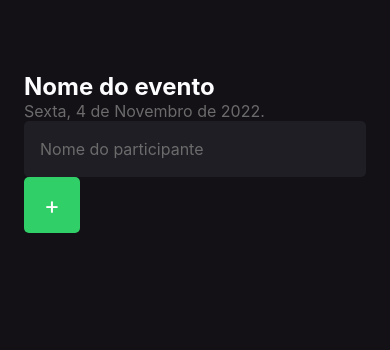
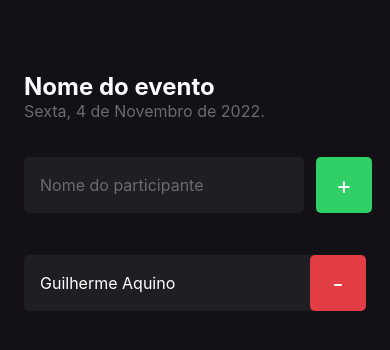
Before and after one commit to oguiaquino/imhere, a React Native app: screen / in a window 390 px wide. Shown: the top 350 px of the page. Built offline with nearby package versions, Linux system fonts and the light colour scheme.

Commit message:
feat: Add componente Participand e função de remover

```diff
--- a/src/screens/Home/index.tsx
+++ b/src/screens/Home/index.tsx
@@ -1,4 +1,5 @@
 import { Text, TextInput, TouchableOpacity, View } from "react-native";
+import { Participant } from "../components/Participant";
 
 import { styles } from "./style";
 
@@ -8,12 +9,17 @@
     console.log('hi')
   }
 
+  function hanleParticipantRemove() {
+
+  }
+
   return (
     <View style={styles.container}>
       <Text style={styles.eventName}>Nome do evento</Text>
 
       <Text style={styles.eventDate}>Sexta, 4 de Novembro de 2022.</Text>
 
+      <View style={styles.form}>
         <TextInput
           style={styles.input}
           placeholder="Nome do participante"
@@ -24,5 +30,9 @@
           <Text style={styles.buttonText}>+</Text>
         </TouchableOpacity>
       </View>
+
+      <Participant name='Guilherme Aquino' onRemove={hanleParticipantRemove}/>
+
+    </View>
   );
 }
--- a/src/screens/Home/style.ts
+++ b/src/screens/Home/style.ts
@@ -17,12 +17,20 @@
     fontSize: 16
   },
   input: {
+    flex:1,
     height: 56,
     backgroundColor: '#1F1E25',
     borderRadius: 5,
     color: '#FDFCFE',
     padding: 16,
     fontSize: 16,
+    marginRight: 12,
+  },
+  form: {
+    width: '100%',
+    flexDirection: 'row',
+    marginTop: 36,
+    marginBottom: 42,
   },
   button: {
   width: 56,
@@ -36,4 +44,5 @@
     color: '#FFF',
     fontSize:24,
   }
+
 })
--- /dev/null
+++ b/src/screens/components/Participant/index.tsx
@@ -0,0 +1,24 @@
+import { Text, TouchableOpacity, View } from "react-native";
+
+import { styles } from "./styles";
+
+type Props = {
+  name: string;
+  onRemove: () => void;
+}
+
+export function Participant({ name }: Props) {
+  return (
+    <View style={styles.container}>
+      <Text style={styles.name}>
+        {name}
+      </Text>
+
+      <TouchableOpacity style={styles.button}>
+          <Text style={styles.buttonText}>
+            -
+          </Text>
+        </TouchableOpacity>
+    </View>
+  )
+}
--- /dev/null
+++ b/src/screens/components/Participant/styles.ts
@@ -0,0 +1,30 @@
+import { StyleSheet } from "react-native";
+
+export const styles = StyleSheet.create({
+  container: {
+    width: '100%',
+    backgroundColor: '#1F1E25',
+    borderRadius: 5,
+    flexDirection: 'row',
+    alignItems: 'center',
+    marginBottom: 10
+  },
+  name: {
+    flex: 1,
+    fontSize: 16,
+    color: '#FFF',
+    marginLeft: 16
+  },
+  buttonText: {
+    color: '#FFF',
+    fontSize: 24
+  },
+  button: {
+    width: 56,
+    height: 56,
+    borderRadius: 5,
+    backgroundColor: '#E23C44',
+    alignItems: 'center',
+    justifyContent: 'center'
+  },
+})
```
Lines whose indentation alone changed are shown as unchanged.
